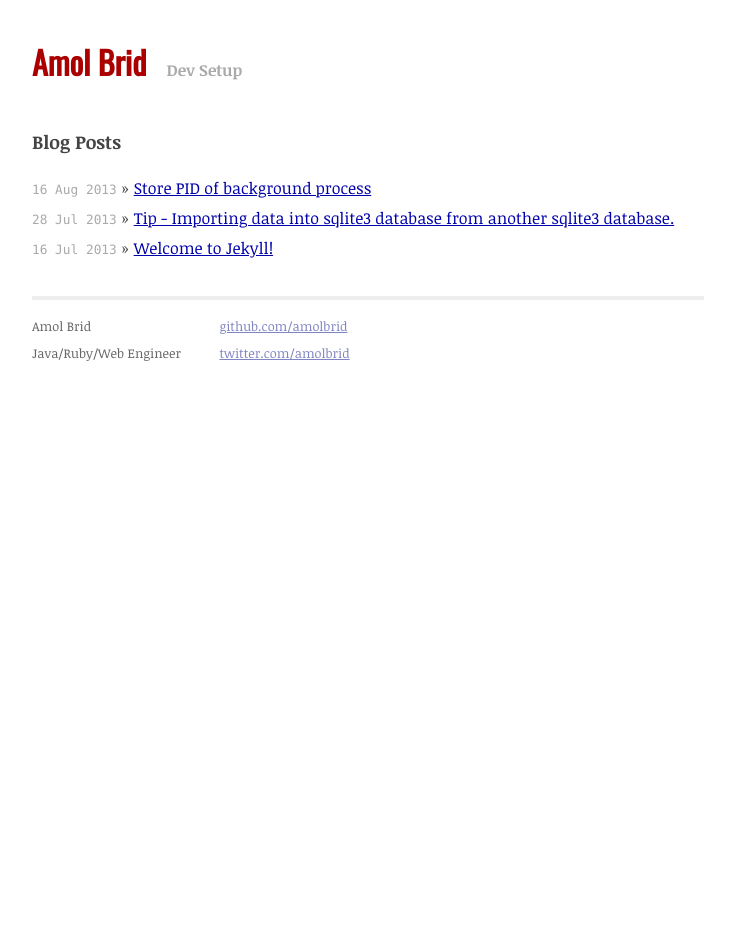
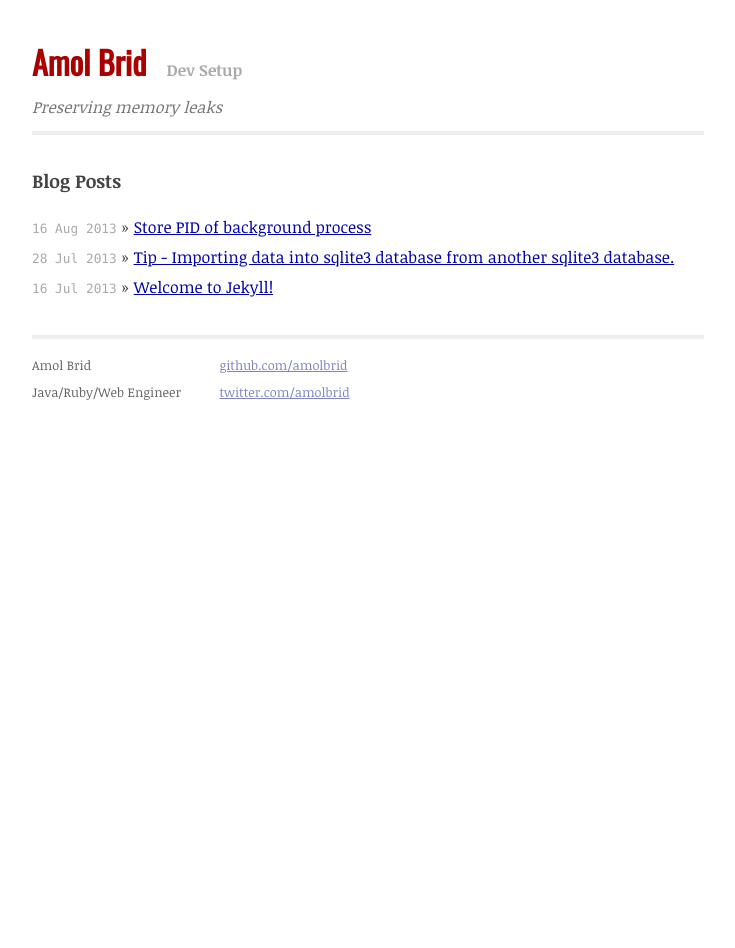
Before and after one commit to amolbrid/amolbrid.github.com, a Jekyll site: the page built from index.html, in a window 1280 px wide. Shown: the whole page, without its empty margins (272-1007 px from the left). Built offline with Jekyll 4.4.1, drawn with Linux system fonts in a browser that asks for light colours; some web fonts are replaced; Markdown is read by kramdown in place of the engine named in the settings.

Commit message:
style changes

```diff
--- a/_layouts/default.html
+++ b/_layouts/default.html
@@ -19,6 +19,7 @@
             <header class="header">
               <h1 class="title"><a href="/">{{ site.name }}</a></h1>
               <a class="extra" href="/development-setup.html">Dev Setup</a>
+              <div class="tag-line">Preserving memory leaks</div>
             </header>
 
                 {{ content }}
--- a/css/main.css
+++ b/css/main.css
@@ -75,6 +75,11 @@ ul.posts span {
   /*line-height: 1.5em;*/
 }
 
+.site .header {
+  margin-bottom: 2em;
+  border-bottom: 4px solid #EEEEEE;
+}
+
 .site .header a {
   font-weight: bold;
   text-decoration: none;
@@ -82,7 +87,13 @@ ul.posts span {
 
 .site .header h1.title {
   display: inline-block;
-  margin-bottom: 2em;
+}
+
+.site .header .tag-line {
+  color: #777;
+  font-style: italic;
+  position: relative;
+  top: -10px;
 }
 
 .site .header h1.title a {
```
